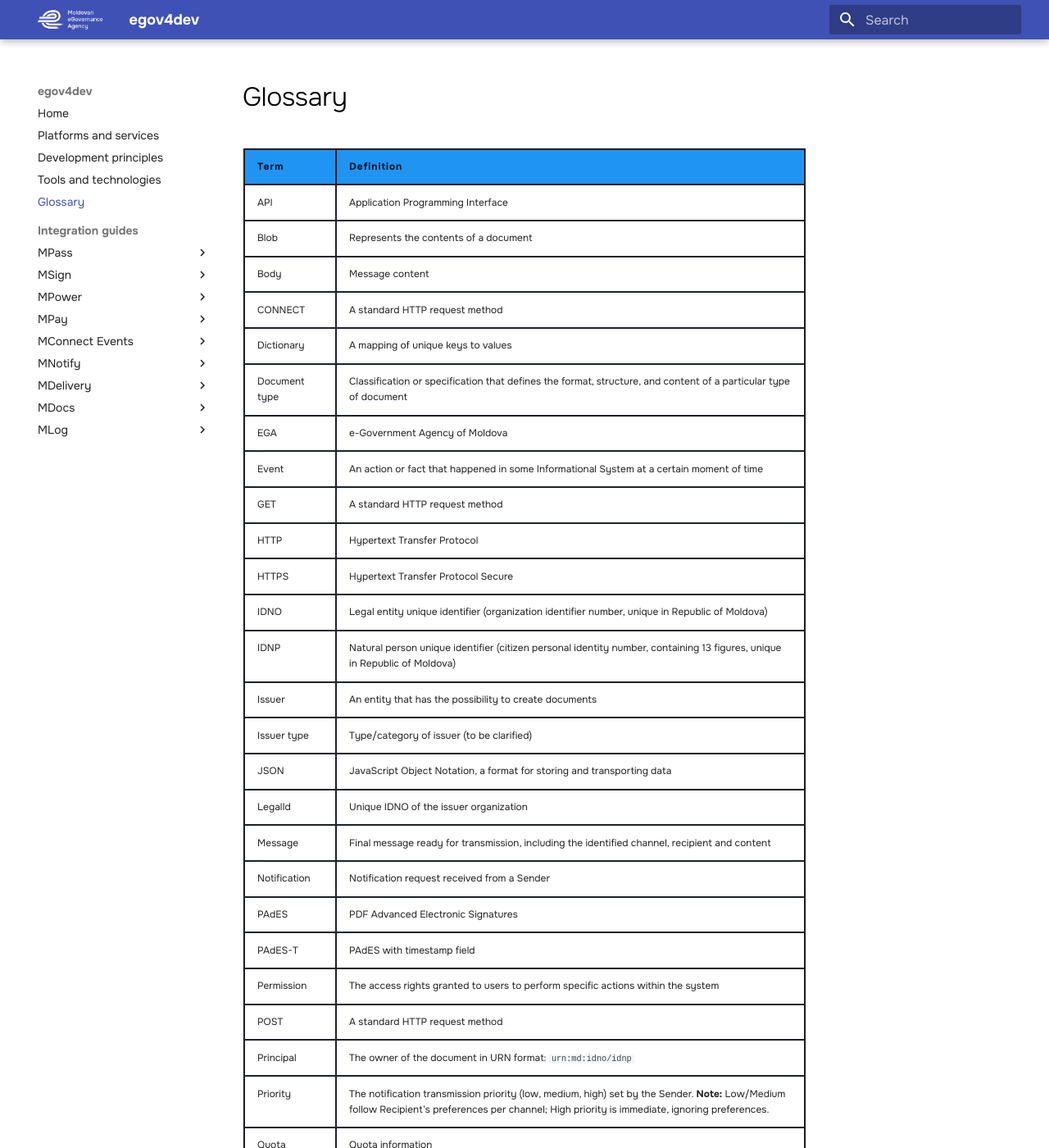
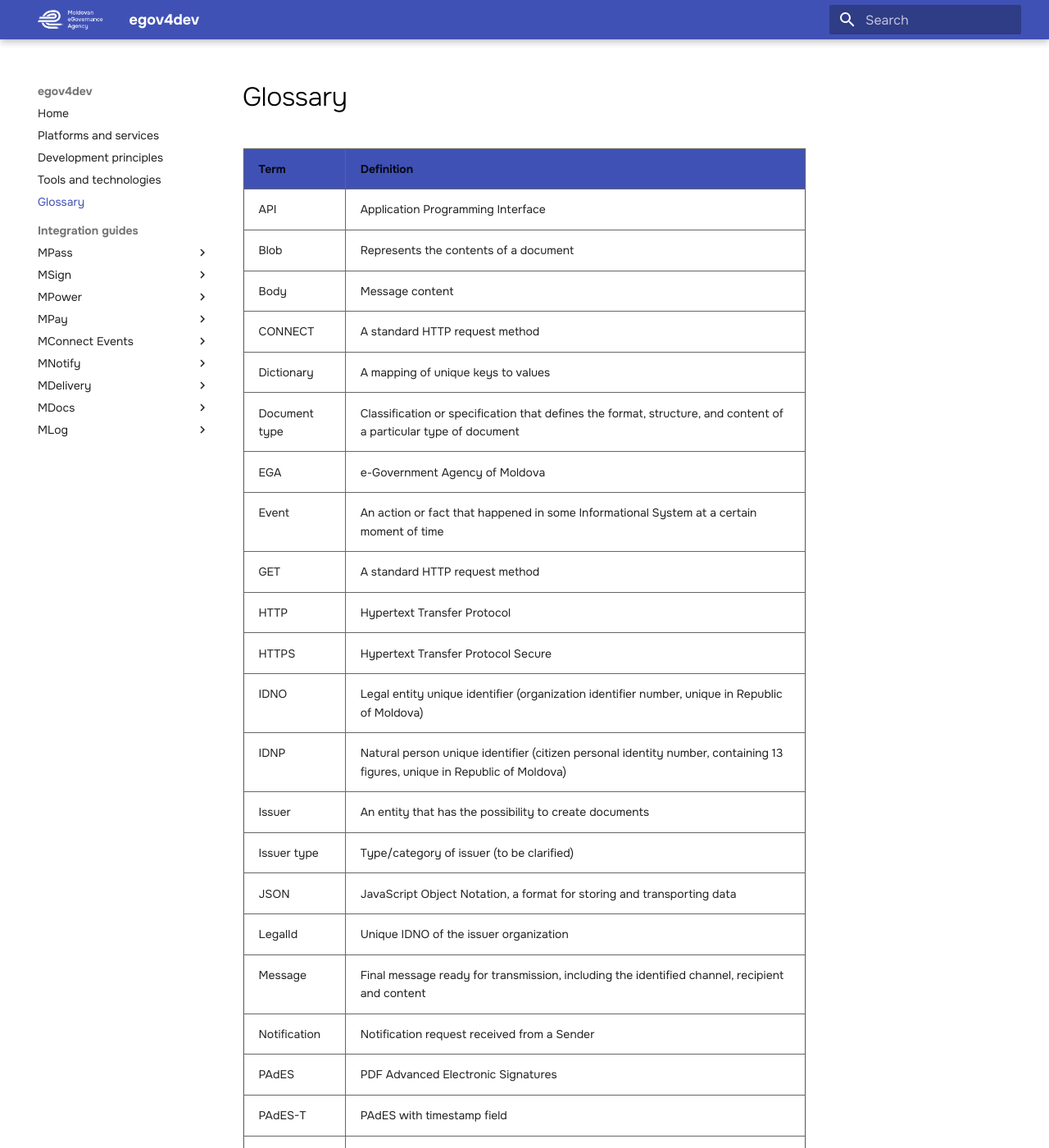
Before and after one commit to egov-moldova/egov4dev, an MkDocs documentation site: the page built from docs/glossary/glossary.md, in a window 1280 px wide and 1400 px high. Shown: the whole window at 82% size. Built offline with MkDocs 1.6.1 and Material for MkDocs 9.7.7, drawn with Linux system fonts in a browser that asks for light colours.

Commit message:
Update table.css

```diff
--- a/docs/stylesheets/table.css
+++ b/docs/stylesheets/table.css
@@ -1,40 +1,39 @@
 table {
   width: 100% !important;
-  border: 2px solid #1E2129;
+  border: 1px solid #666;
   border-collapse: collapse;
-  font-size: 0.6rem !important;
+  font-size: 0.7rem !important;
+  table-layout: auto;
 }
 
 table > thead > tr {
-  font-weight: 600;
-  background-color: #2094F3;
-  letter-spacing: 1px;
-  table-layout: auto;
+  font-weight: 500;
+  background-color: #4051b5;
 }
 
 table th,
 table td {
-    border: 2px solid #1E2129 !important;
-    padding: 10px;
+    border: 1px solid #666 !important;
+    padding: 5px;
     text-align: left;
     vertical-align: top;
 }
 
 .table-dark td,
 .table-dark > tbody > tr > th {
-    border: 2px solid #2094F3 !important;
+    border: 1px solid #666 !important;
 }
 
 .table-dark > thead > tr > th:first-child {
-  border-top: 2px solid #2094F3 !important;
-  border-left: 2px solid #2094F3 !important;
+  border-top: 1px solid #666 !important;
+  border-left: 1px solid #666 !important;
 }
 
 .table-dark > thead > tr > th:not(:first-child):not(:last-child) {
-  border-top: 2px solid #2094F3 !important;
+  border-top: 1px solid #666 !important;
 }
 
 .table-dark > thead > tr > th:last-child {
-  border-top: 2px solid #2094F3 !important;
-  border-right: 2px solid #2094F3 !important;
+  border-top: 1px solid #666 !important;
+  border-right: 1px solid #666 !important;
 }
```
